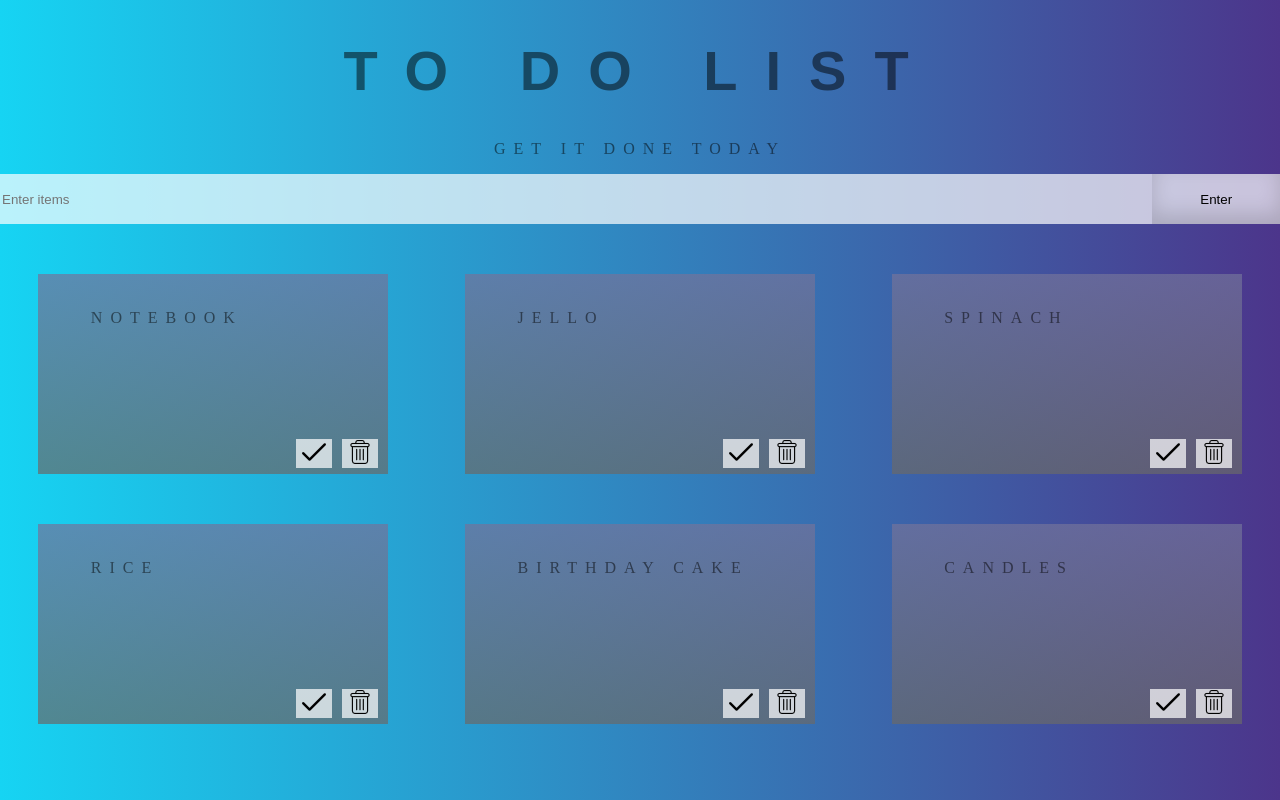
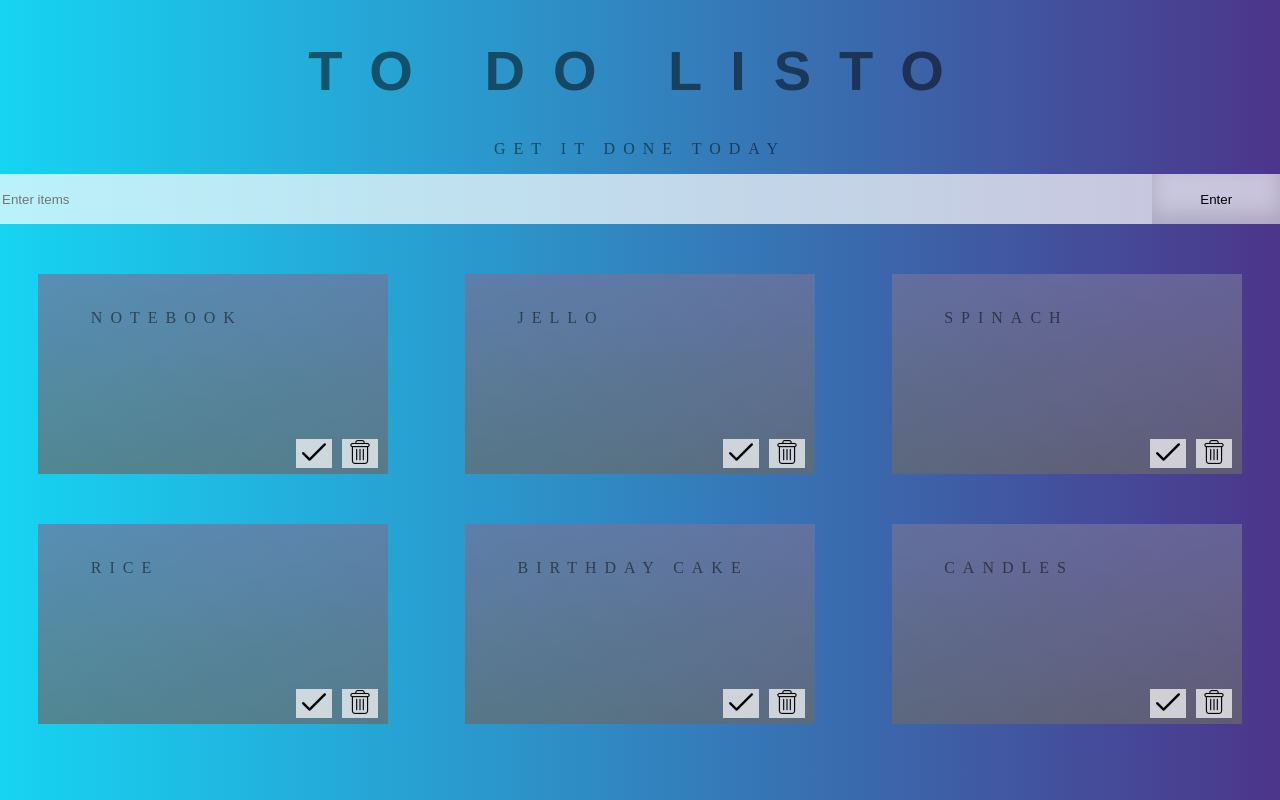
Before and after one commit to ValentinMarturet/Background-Generator, a plain HTML site: page index.html in a window 1280 px wide. Drawn offline with Linux system fonts and the light colour scheme.

Commit message:
japonisando un h1

```diff
--- a/index.html
+++ b/index.html
@@ -5,7 +5,7 @@
 	<link rel="stylesheet" type="text/css" href="style.css">
 </head>
 <body>
-	<h1>To Do List</h1>
+	<h1>To Do Listo</h1>
 	<p id="first">Get it done today</p>
 	<div id="enter-bar">
 		<input id="userinput" type="text" placeholder="Enter items">
```
